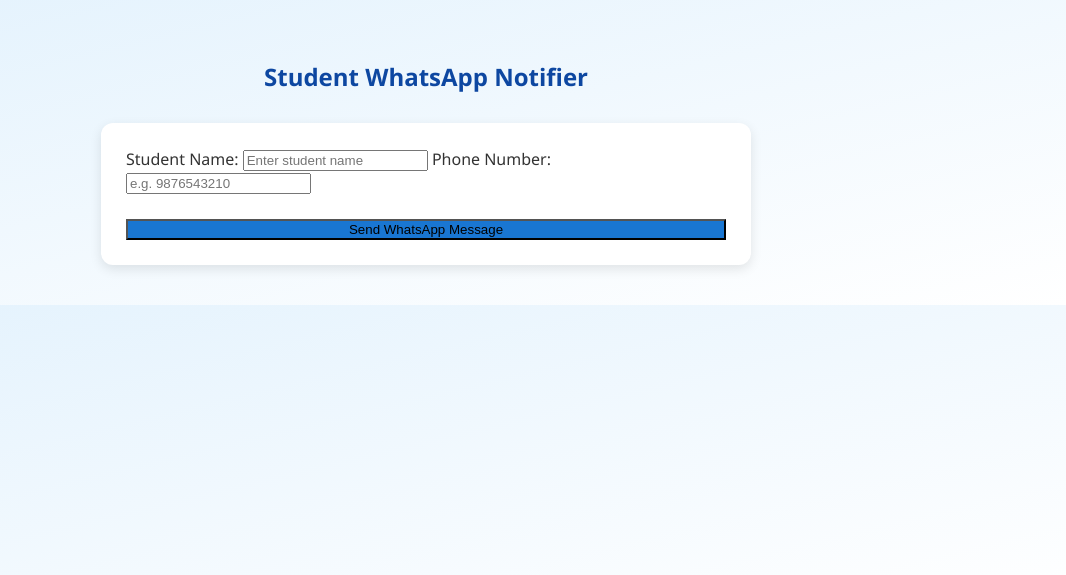
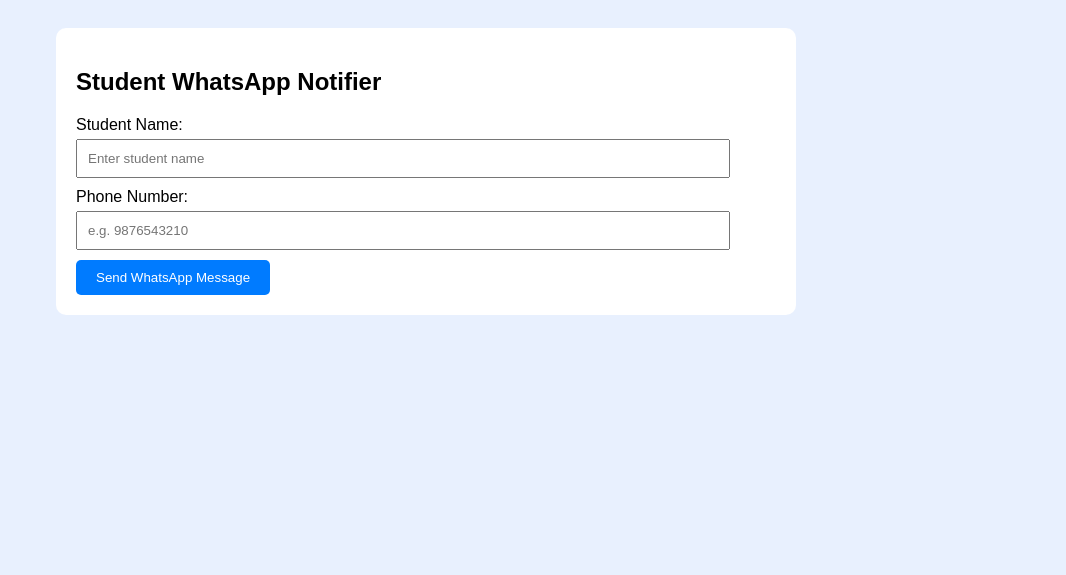
Before and after one commit to Rakhisinghos/whatsapp_notify-app, a Flask app: page / in a window 1280 px wide. Shown: the top 575 px of the page, without its empty margins (214-1280 px from the left). Run offline with Flask 3, Linux system fonts and the light colour scheme.

Commit message:
Update style.css

```diff
--- a/static/style.css
+++ b/static/style.css
@@ -1,71 +1,38 @@
 body {
-  font-family: 'Segoe UI', Tahoma, Geneva, Verdana, sans-serif;
-  background: linear-gradient(to bottom right, #e3f2fd, #ffffff);
-  margin: 0;
-  padding: 40px;
-  color: #333;
+    font-family: Arial, sans-serif;
+    background: #e8f0fe;
+    padding: 20px;
 }
-
-h2 {
-  text-align: center;
-  margin-bottom: 30px;
-  color: #0d47a1;
+.container {
+    max-width: 700px;
+    margin: auto;
+    background: white;
+    padding: 20px;
+    border-radius: 10px;
 }
-
-form {
-  max-width: 600px;
-  margin: 0 auto;
-  padding: 25px;
-  background-color: #ffffff;
-  border-radius: 12px;
-  box-shadow: 0 4px 12px rgba(0, 0, 0, 0.1);
+.entry {
+    margin-bottom: 10px;
 }
-
-.field-pair {
-  display: flex;
-  align-items: center;
-  margin-bottom: 15px;
+input, textarea {
+    width: 90%;
+    padding: 10px;
+    margin-top: 5px;
+    margin-bottom: 10px;
 }
-
-.field-pair input[type="text"] {
-  flex: 1;
-  padding: 10px;
-  margin-right: 10px;
-  border: 1px solid #ccc;
-  border-radius: 6px;
-  font-size: 15px;
+button {
+    padding: 10px 20px;
+    background: #007BFF;
+    color: white;
+    border: none;
+    border-radius: 5px;
 }
-
-.field-pair button {
-  background-color: #e53935;
-  color: white;
-  border: none;
-  padding: 8px 12px;
-  border-radius: 6px;
-  cursor: pointer;
-  font-size: 14px;
+.flash.success {
+    background-color: #d4edda;
+    padding: 10px;
+    margin-bottom: 10px;
 }
-
-button[type="button"] {
-  background-color: #00796b;
-  margin-top: 10px;
+.flash.danger {
+    background-color: #f8d7da;
+    padding: 10px;
+    margin-bottom: 10px;
 }
-
-button[type="submit"] {
-  background-color: #1976d2;
-  display: block;
-  width: 100%;
-  margin-top: 25px;
-}
-
-button:hover {
-  opacity: 0.9;
-}
-
-a {
-  display: block;
-  text-align: center;
-  margin-top: 20px;
-  text-decoration: none;
-  color: #1976d2;
-}
```
